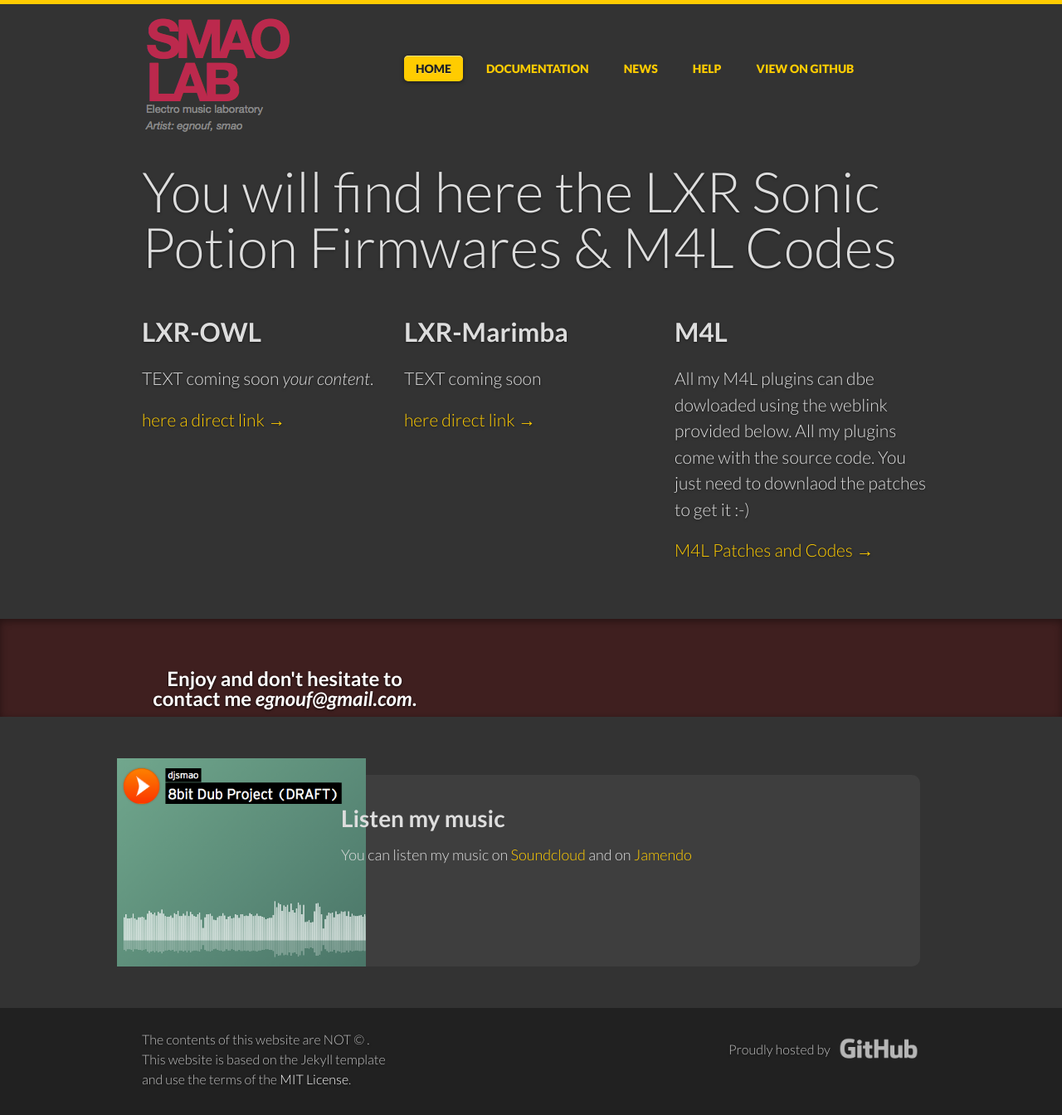
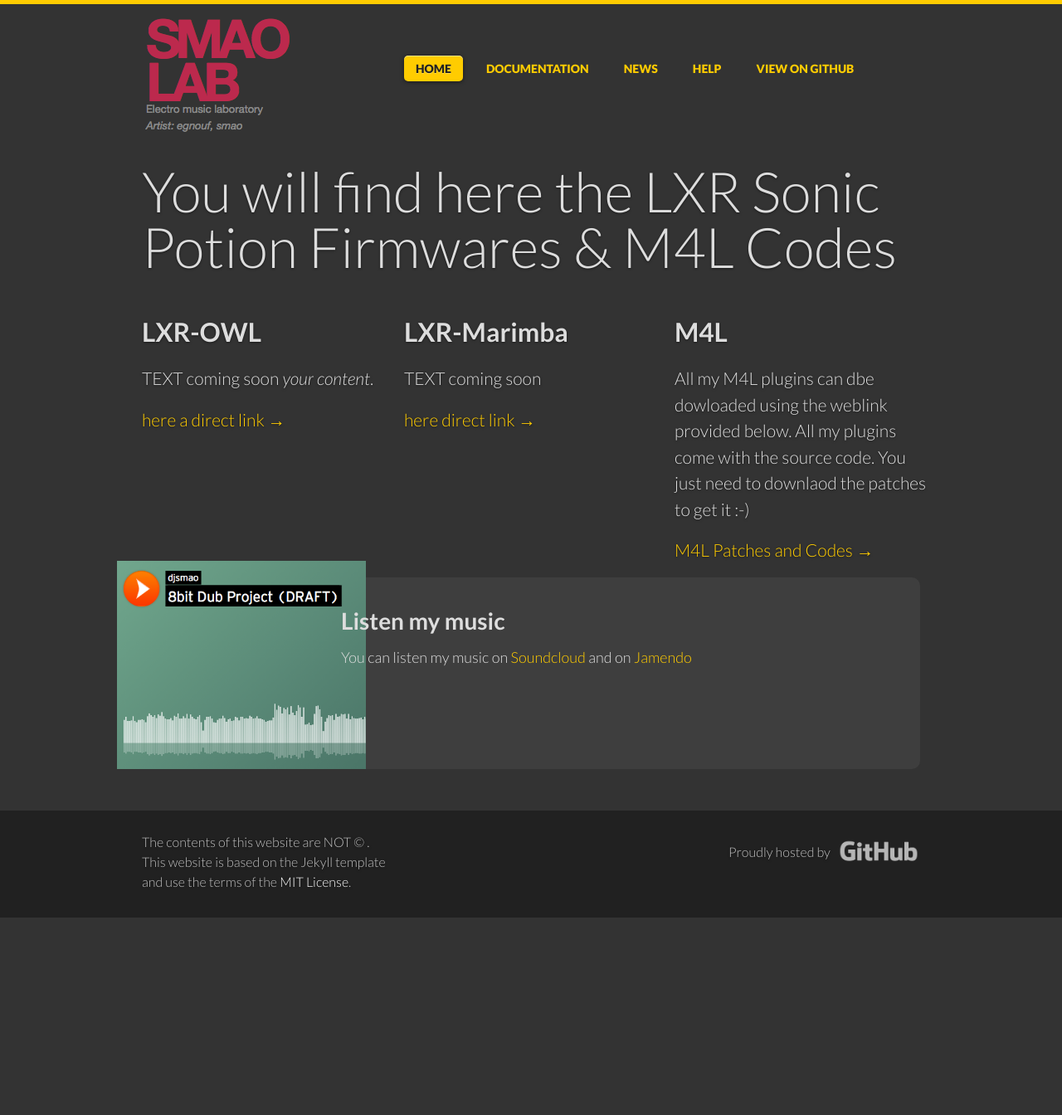
Before and after one commit to smaolab/github.io, a Jekyll site: the page built from index.html, in a window 1280 px wide. Shown: the whole page at 83% size. Built offline with Jekyll 4.4.1, drawn with Linux system fonts in a browser that asks for light colours; after the commit the page ends 1106 px from its top, so only the background shows below that.

Commit message:
removed quick start

```diff
--- a/index.html
+++ b/index.html
@@ -35,14 +35,10 @@
     <div class="clear"></div>
   </div>
 </section>
-<section class="quickstart">
-  <div class="grid">
-    <div class="unit golden-small center-on-mobiles">
-      <h3>Enjoy and don't hesitate to contact me <em>egnouf@gmail.com</em>.</h3>
-    </div>
-   <div class="clear"></div>
-  </div>
-</section>
+
+
+
+
 <section class="free-hosting">
   <div class="grid">
     <div class="unit whole">
```
